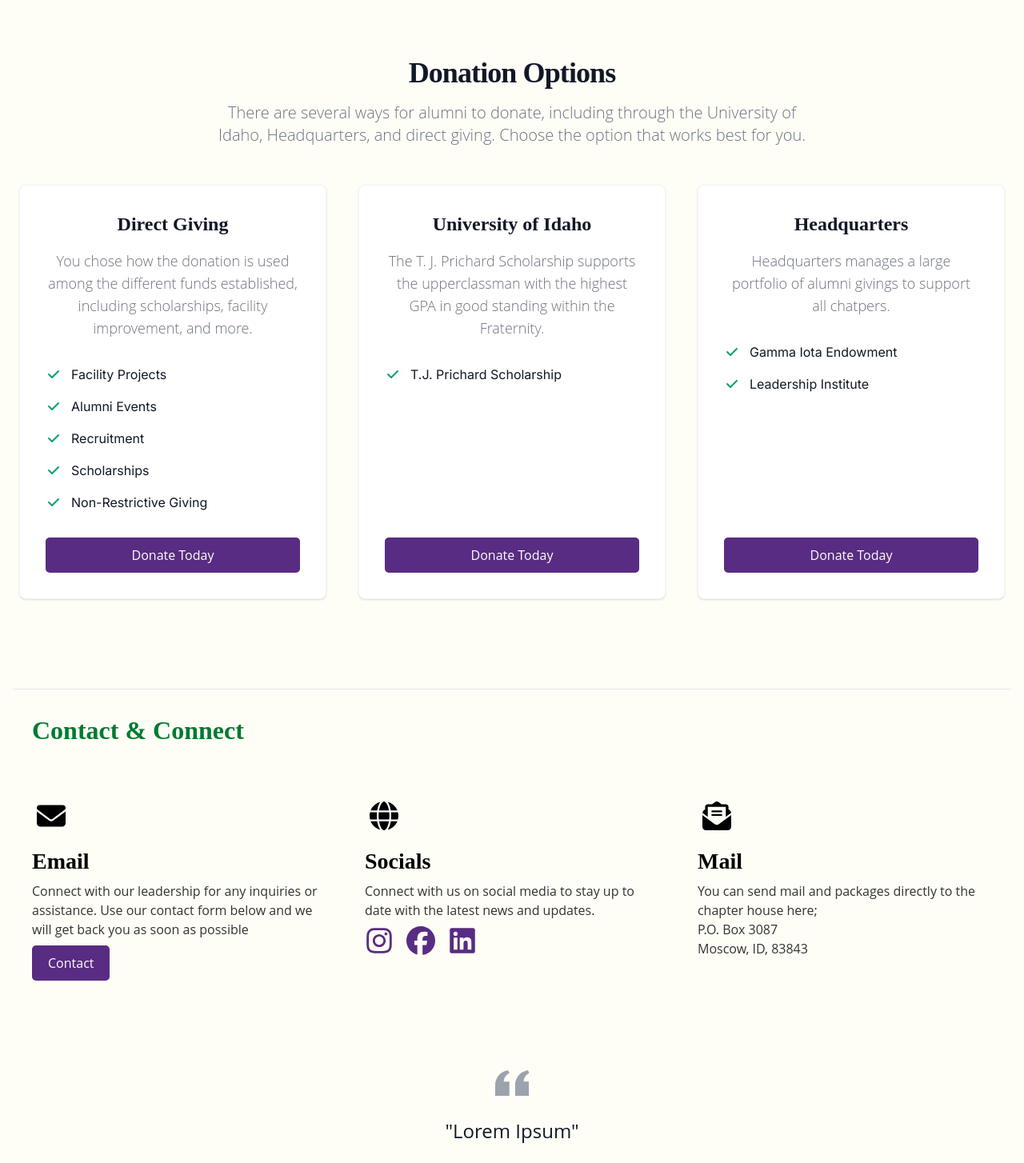
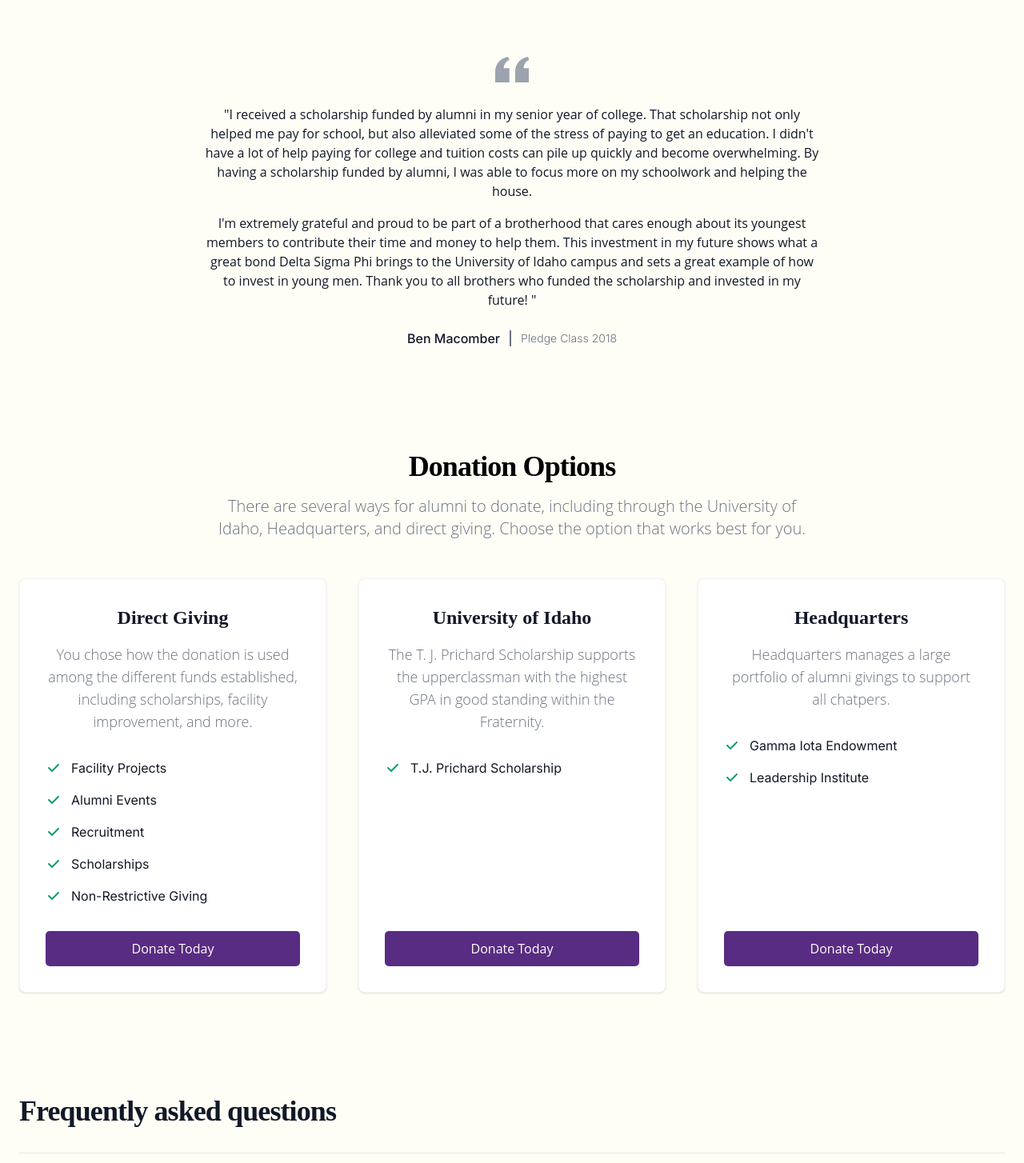
Before and after one commit to MSBivens/dsp, a Next.js app in the folder dsp/: page /donate in a window 1280 px wide. Shown: the part 1300-2754 px from the top of the page at 80% size. Built offline with nearby package versions, Linux system fonts and the light colour scheme.

Commit message:
content ands styling update

```diff
--- a/dsp/src/app/components/contact.jsx
+++ b/dsp/src/app/components/contact.jsx
@@ -13,7 +13,7 @@ export default function contact() {
       <hr className=" border-gray-200 sm:mx-auto dark:border-gray-700 lg:my-8" />
       <div className="pb-8 px-4 mx-auto max-w-screen-xl lg:px-6">
         <div className="max-w-screen-md mb-8 lg:mb-16">
-          <h2 className="mb-4">Contact & Connect</h2>
+          <h3 className="mb-4">Contact & Connect</h3>
         </div>
         <div className="space-y-8 md:grid md:grid-cols-2 lg:grid-cols-3 md:gap-12 md:space-y-0">
           <div>
--- a/dsp/src/app/donate/page.js
+++ b/dsp/src/app/donate/page.js
@@ -74,7 +74,7 @@ export default function donate() {
       <section>
         <div className="gap-16 items-center py-8 px-4 mx-auto max-w-screen-xl lg:grid lg:grid-cols-2 lg:py-16 lg:px-6">
           <div className="font-light text-gray-500 sm:text-lg dark:text-gray-400">
-            <h2 className="mb-4 text-4xl tracking-tight font-extrabold text-gray-900 dark:text-white">
+            <h2 className="mb-4 text-4xl tracking-tight font-extrabold">
               Supporting Our Chapter: Making a Difference Through Alumni
               Donations
             </h2>
@@ -94,13 +94,61 @@ export default function donate() {
           </div>
         </div>
       </section>
+      {/* Testimonial */}
+      <section>
+        <div class="max-w-screen-xl px-4 py-8 mx-auto text-center lg:py-16 lg:px-6">
+          <figure class="max-w-screen-md mx-auto">
+            <svg
+              class="h-12 mx-auto mb-3 text-gray-400 dark:text-gray-600"
+              viewBox="0 0 24 27"
+              fill="none"
+              xmlns="http://www.w3.org/2000/svg"
+            >
+              <path
+                d="M14.017 18L14.017 10.609C14.017 4.905 17.748 1.039 23 0L23.995 2.151C21.563 3.068 20 5.789 20 8H24V18H14.017ZM0 18V10.609C0 4.905 3.748 1.038 9 0L9.996 2.151C7.563 3.068 6 5.789 6 8H9.983L9.983 18L0 18Z"
+                fill="currentColor"
+              />
+            </svg>
+            <blockquote>
+              <p class="text-gray-900 dark:text-white">
+                &quot;I received a scholarship funded by alumni in my senior
+                year of college. That scholarship not only helped me pay for
+                school, but also alleviated some of the stress of paying to get
+                an education. I didn&apos;t have a lot of help paying for
+                college and tuition costs can pile up quickly and become
+                overwhelming. By having a scholarship funded by alumni, I was
+                able to focus more on my schoolwork and helping the house.
+              </p>
+              <p class="text-gray-900 dark:text-white mt-4">
+                I&apos;m extremely grateful and proud to be part of a
+                brotherhood that cares enough about its youngest members to
+                contribute their time and money to help them. This investment in
+                my future shows what a great bond Delta Sigma Phi brings to the
+                University of Idaho campus and sets a great example of how to
+                invest in young men. Thank you to all brothers who funded the
+                scholarship and invested in my future! &quot;
+              </p>
+            </blockquote>
+            <figcaption class="flex items-center justify-center mt-6 space-x-3">
+              <div class="flex items-center divide-x-2 divide-gray-500 dark:divide-gray-700">
+                <div class="pr-3 font-medium text-gray-900 dark:text-white">
+                  Ben Macomber
+                </div>
+                <div class="pl-3 text-sm font-light text-gray-500 dark:text-gray-400">
+                  Pledge Class 2018
+                </div>
+              </div>
+            </figcaption>
+          </figure>
+        </div>
+      </section>
       {/* Donation Options */}
       <section>
         <div class="py-8 px-4 mx-auto max-w-screen-xl lg:py-16 lg:px-6">
           <div class="mx-auto max-w-screen-md text-center mb-8 lg:mb-12">
-            <h2 class="mb-4 text-4xl tracking-tight font-extrabold text-gray-900 dark:text-white">
+            <h3 class="mb-4 text-4xl tracking-tight font-extrabold ">
               Donation Options
-            </h2>
+            </h3>
             <p class="mb-5 font-light text-gray-500 sm:text-xl dark:text-gray-400">
               There are several ways for alumni to donate, including through the
               University of Idaho, Headquarters, and direct giving. Choose the
@@ -193,7 +241,7 @@ export default function donate() {
                 </li>
               </ul>
               <button className="cta-button mt-auto">
-                <a href="/donate">
+                <a href="https://www.paypal.com/donate/?hosted_button_id=EX2WT66DDXQRL">
                   <p className="cta-text">Donate Today</p>
                 </a>
               </button>
@@ -274,41 +322,7 @@ export default function donate() {
           </div>
         </div>
       </section>
-      {/* Contact Section */}
-      <Contact />
-      {/* Testimonial */}
-      <section>
-        <div class="max-w-screen-xl px-4 py-8 mx-auto text-center lg:py-16 lg:px-6">
-          <figure class="max-w-screen-md mx-auto">
-            <svg
-              class="h-12 mx-auto mb-3 text-gray-400 dark:text-gray-600"
-              viewBox="0 0 24 27"
-              fill="none"
-              xmlns="http://www.w3.org/2000/svg"
-            >
-              <path
-                d="M14.017 18L14.017 10.609C14.017 4.905 17.748 1.039 23 0L23.995 2.151C21.563 3.068 20 5.789 20 8H24V18H14.017ZM0 18V10.609C0 4.905 3.748 1.038 9 0L9.996 2.151C7.563 3.068 6 5.789 6 8H9.983L9.983 18L0 18Z"
-                fill="currentColor"
-              />
-            </svg>
-            <blockquote>
-              <p class="text-2xl font-medium text-gray-900 dark:text-white">
-                &quot;Lorem Ipsum&quot;
-              </p>
-            </blockquote>
-            <figcaption class="flex items-center justify-center mt-6 space-x-3">
-              <div class="flex items-center divide-x-2 divide-gray-500 dark:divide-gray-700">
-                <div class="pr-3 font-medium text-gray-900 dark:text-white">
-                  John Doe
-                </div>
-                <div class="pl-3 text-sm font-light text-gray-500 dark:text-gray-400">
-                  PC&apos;XX
-                </div>
-              </div>
-            </figcaption>
-          </figure>
-        </div>
-      </section>
+
       {/* FAQ Section */}
       <section>
         <div className="py-8 px-4 mx-auto max-w-screen-xl sm:py-16 lg:px-6">
@@ -352,7 +366,6 @@ export default function donate() {
             <div>
               <div class="py-8 px-4 mx-auto max-w-screen-xl text-center lg:py-16">
                 <h2 class="mb-4 text-3xl tracking-tight font-extrabold text-gray-900 sm:text-4xl dark:text-white">
-                  {" "}
                   Still have questions?
                 </h2>
                 <p class="mx-auto mb-8 max-w-2xl font-light text-gray-500 md:mb-12 sm:text-xl dark:text-gray-400">
@@ -373,6 +386,8 @@ export default function donate() {
           </div>
         </div>
       </section>
+      {/* Contact Section */}
+      <Contact />
     </main>
   );
 }
```
